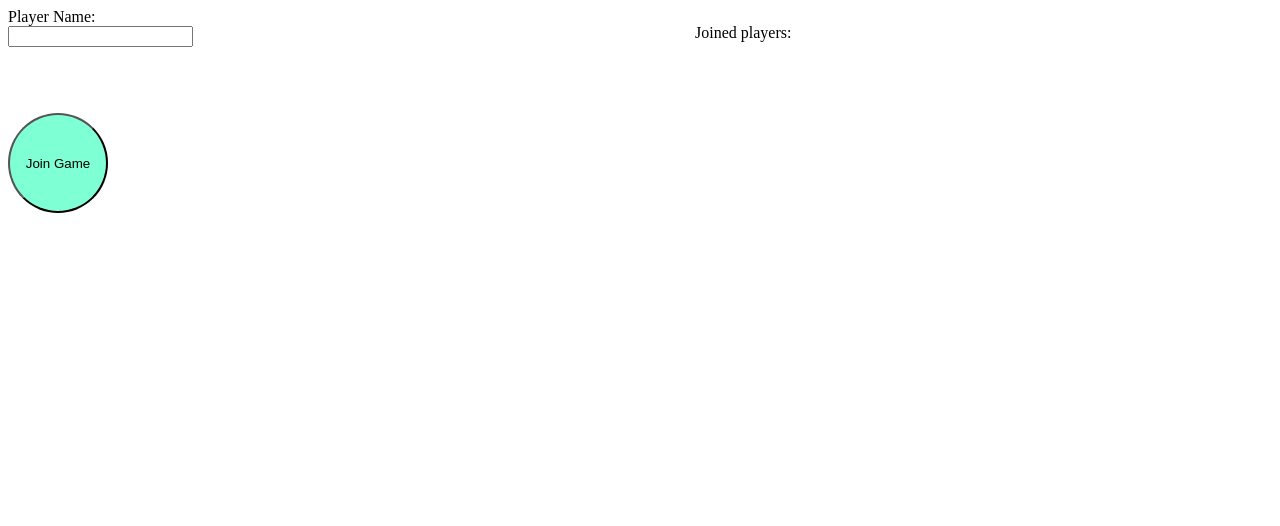
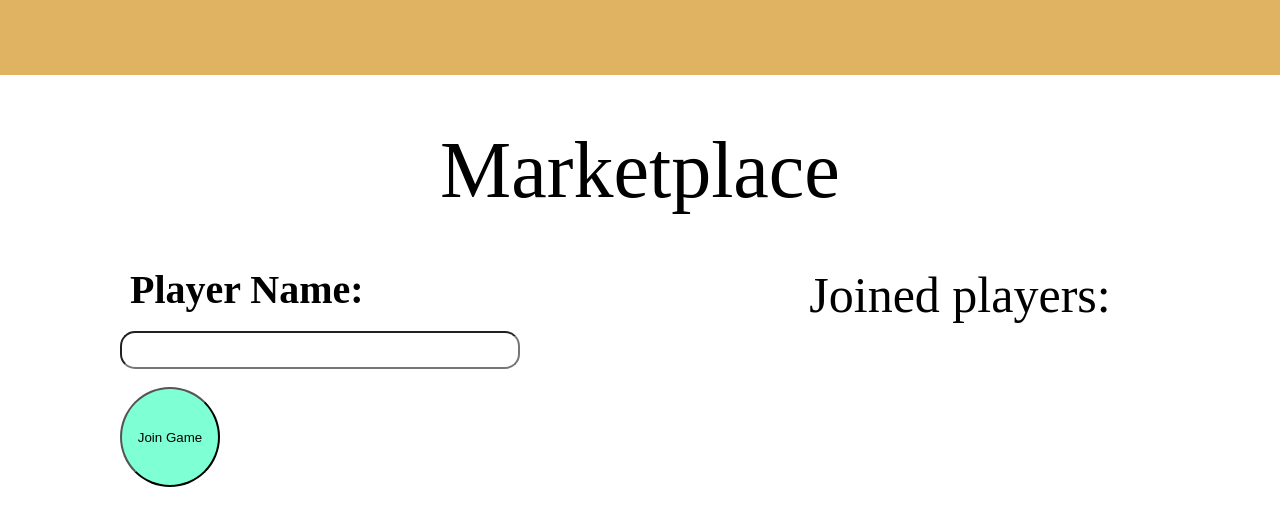
Before and after one commit to BIsaac03/Marketplace, a website: page index.html in a window 1280 px wide. Drawn offline with nearby package versions, Linux system fonts and the light colour scheme; no server answers.

Commit message:
Improve lobby layout

```diff
--- a/client.js
+++ b/client.js
@@ -12,7 +12,7 @@ function readCookieValue(name){
 
 ////// DOM MANIPULATION
 const bodyElement = document.body;
-const joinGameButton = document.getElementById("joinGame");
+const joinGameButton = document.getElementsByClassName('joinGame')[0];
 // should check to ensure no duplicate names
 // ???????????????????????
 joinGameButton.addEventListener("click", () => {
@@ -34,7 +34,6 @@ joinGameButton.addEventListener("click", () => {
         socket.emit('test', playerName);
     })
 })
-bodyElement.appendChild(joinGameButton);
 
 ////// SOCKET EVENTS
 socket.on("connect", () => {
--- a/index.html
+++ b/index.html
@@ -3,17 +3,21 @@
 <head>
     <meta charset="UTF-8">
     <meta name="viewport" content="width=device-width, initial-scale=1.0">
-    <title>Document</title>
+    <title>Marketplace</title>
     <link rel="stylesheet" href="styles.css">
     <script src="https://cdnjs.cloudflare.com/ajax/libs/socket.io/4.8.1/socket.io.js"></script>
     <script src="client.js" defer></script>
 </head>
 <body>
+    <div class="header">
+
+    </div>
+    <p class="title">Marketplace</p>
     <div id="lobby">
-        <form>
+        <form class="playerName">
             <label for="playerName">Player Name:</label><br>
-            <input type="text" id="playerName" name="playerName"><br>
-            <input id="joinGame" type="submit" value="Join Game">
+            <input class="playerName" type="text" id="playerName" name="playerName"><br>
+            <input class="joinGame" type="submit" value="Join Game">
         </form>
         <ul id="playerList">Joined players:
         </ul>
--- a/styles.css
+++ b/styles.css
@@ -1,21 +1,64 @@
+*{
+    padding: 0px;
+    margin: 0px;
+}
+
 body{
     display: grid;
+    grid-template-rows: repeat("auto", 4);
+    gap: 30px;
+}
+
+.header{
+    background-color: rgb(223, 179, 98);
+    height: 75px;
 }
 
 #lobby{
     display: grid;
-    grid-template: 2fr 1fr / 1fr 1fr;
-    gap: 30px;
+    grid-template-columns: 1fr 1fr;
+
 }
 
-p#playerList{
-    font-size:40px;
-    white-space: pre;
+.title{
+    padding: 20px;
+    font-size: 80px;
+    text-align: center;
 }
 
-#joinGame{
+form.playerName{
+    display: grid;
+    justify-content: center;
+}
+form.playerName label{
+    font-weight: bold;
+    font-size: 40px;
+    padding-left: 10px;
+
+}
+
+form.playerName input.playerName{
+    font-size: 30px;
+    border-radius: 15px;
+    padding-left: 10px;
+
+}
+
+form.playerName input.joinGame{
     width: 100px;
     height: 100px;
     border-radius: 50px;
     background-color: aquamarine;
 }
+
+ul#playerList{
+    list-style-type: none;
+    font-size: 50px;
+    display: grid;
+    gap: 10px;
+    justify-content: center;
+}
+
+#playerList li{
+    font-size:30px;
+}
```
